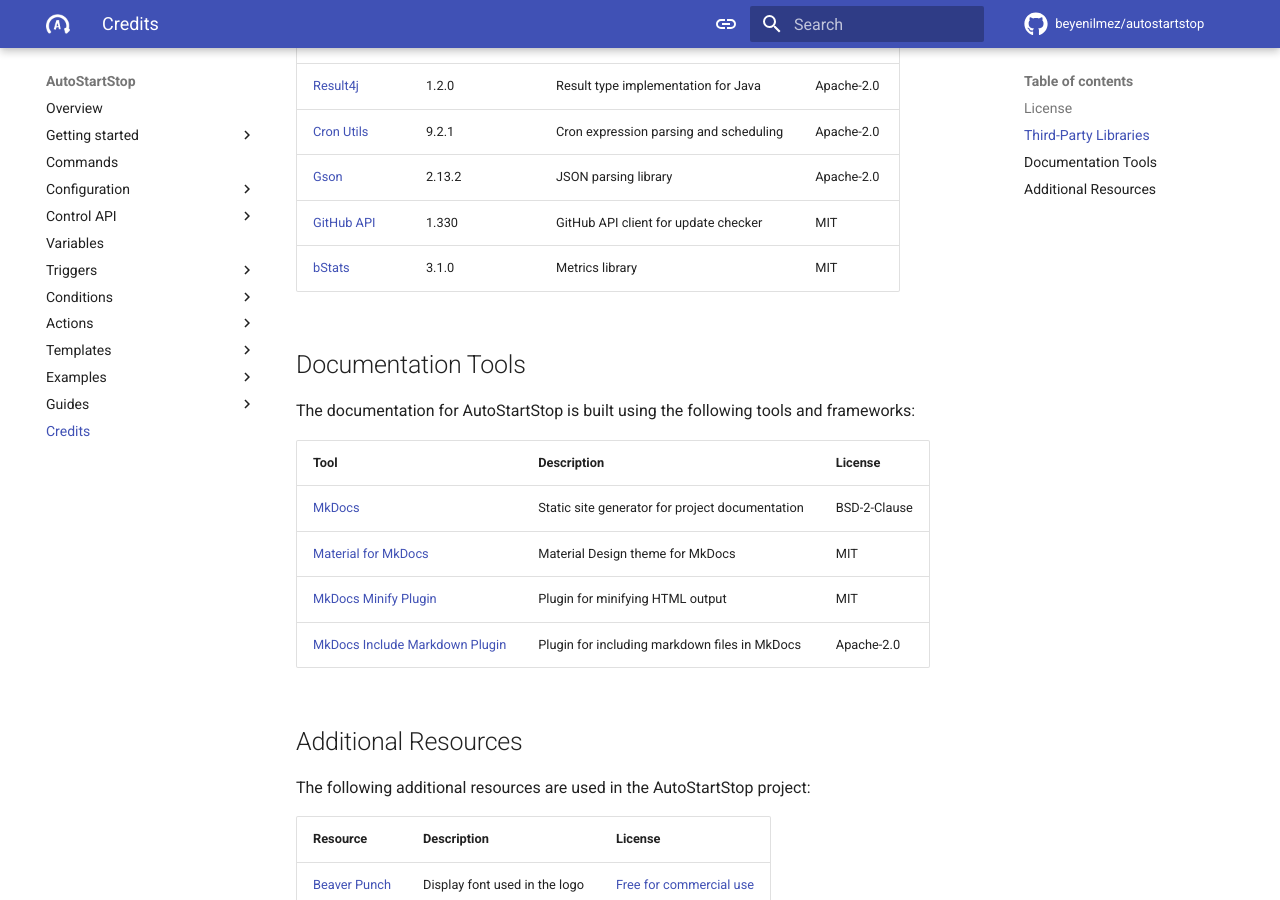
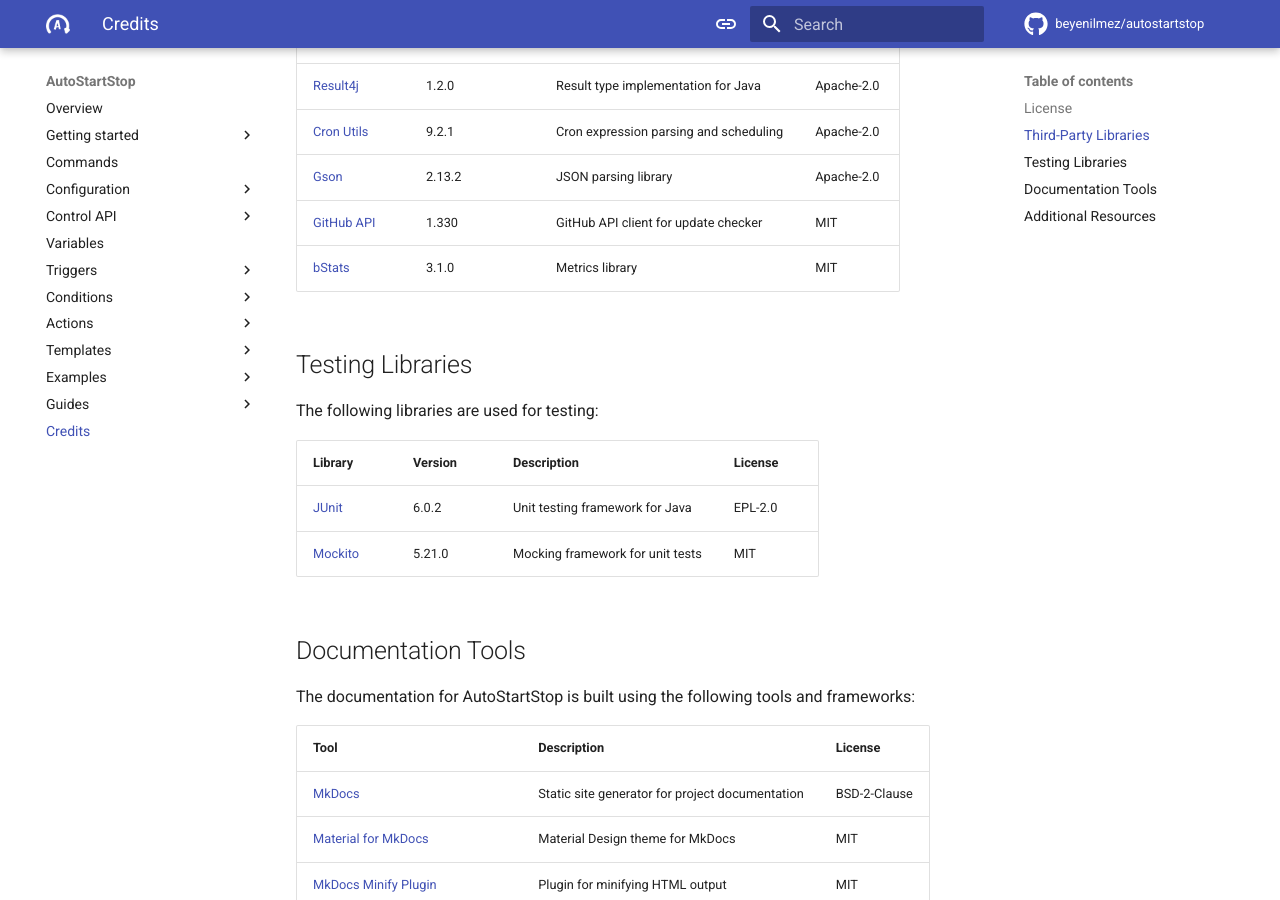
Before and after one commit to beyenilmez/autostartstop, an MkDocs documentation site: the page built from docs/src/credits.md, in a window 1280 px wide and 900 px high, scrolled down 533 px. Built offline with MkDocs 1.6.1 and Material for MkDocs 9.7.7, drawn with Linux system fonts in a browser that asks for light colours; comment, search, counter and statistics services are not loaded.

Commit message:
docs: add testing libraries to credits

```diff
--- a/docs/src/credits.md
+++ b/docs/src/credits.md
@@ -19,6 +19,15 @@ AutoStartStop uses the following open-source libraries and frameworks:
 | [GitHub API](https://github.com/hub4j/github-api) | 1.330 | GitHub API client for update checker | MIT |
 | [bStats](https://github.com/Bastian/bStats) | 3.1.0 | Metrics library | MIT |
 
+## Testing Libraries
+
+The following libraries are used for testing:
+
+| Library | Version | Description | License |
+|---------|---------|-------------|---------|
+| [JUnit](https://github.com/junit-team/junit-framework) | 6.0.2 | Unit testing framework for Java | EPL-2.0 |
+| [Mockito](https://github.com/mockito/mockito) | 5.21.0 | Mocking framework for unit tests | MIT |
+
 ## Documentation Tools
 
 The documentation for AutoStartStop is built using the following tools and frameworks:
```
